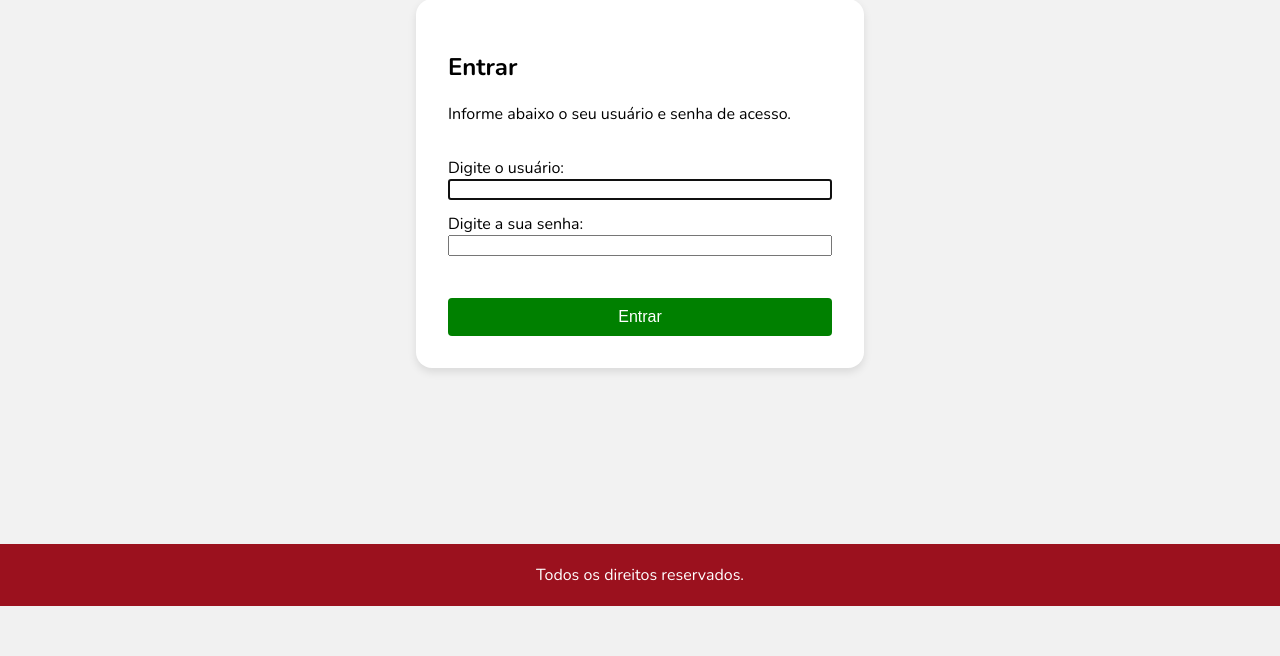
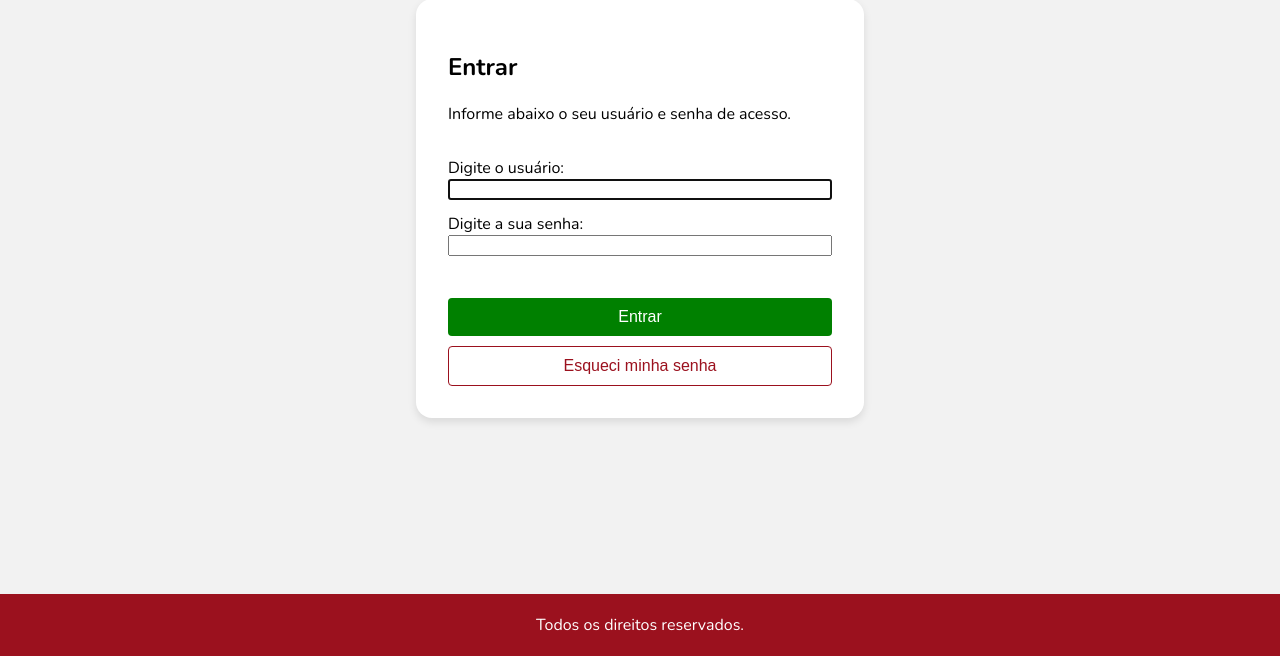
Before and after one commit to joaomacedocb/projeto-catalog, a Django app: page /login/ in a window 1280 px wide. Shown: the part 395-1051 px from the top of the page. Before the commit the page ends 1001 px from the top, so only its background shows below. Run offline with Django 5.2, Linux system fonts and the light colour scheme.

Commit message:
Corrigido o estilo na página base e login

```diff
--- a/accounts/templates/login.html
+++ b/accounts/templates/login.html
@@ -24,9 +24,9 @@
             </div>
             <div class="spacer"></div>
             <input class="button-register" type="submit" value="Entrar">
+            <input class="button-secondary" type="submit" value="Esqueci minha senha">
         </form>
 
     </div>
 </div>
-
 {% endblock %}
--- a/app/templates/base.html
+++ b/app/templates/base.html
@@ -276,6 +276,19 @@
             cursor: pointer;
         }
 
+        .button-secondary {
+            width: 100%;
+            padding: 10px;
+            background-color: none;
+            color: #9B111E;
+            background-color: white;
+            border: #9B111E 1px solid;
+            border-radius: 4px;
+            font-size: 16px;
+            margin-top: 10px;
+            cursor: pointer;
+        }
+
         .errorlist {
             text-align: center;
             list-style: none;
```
